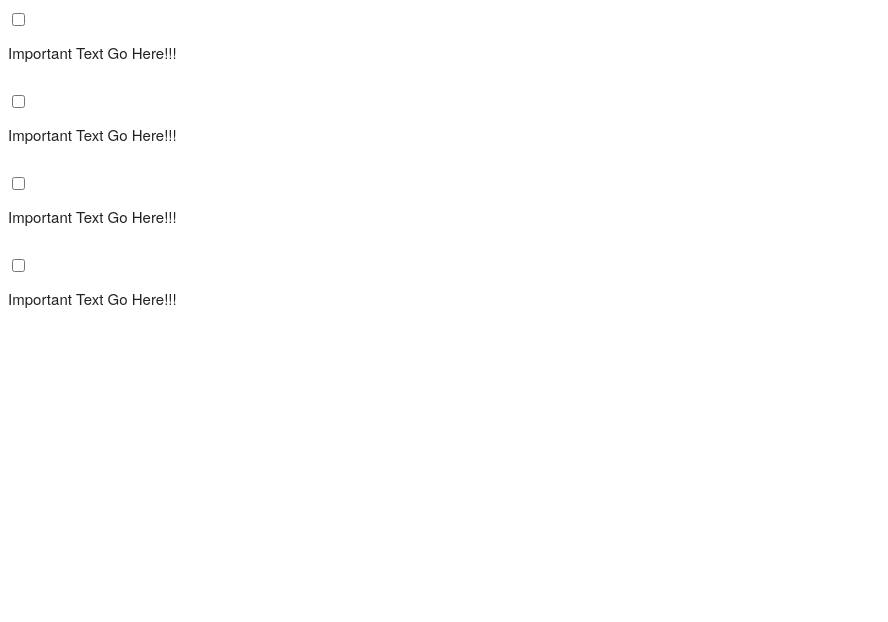
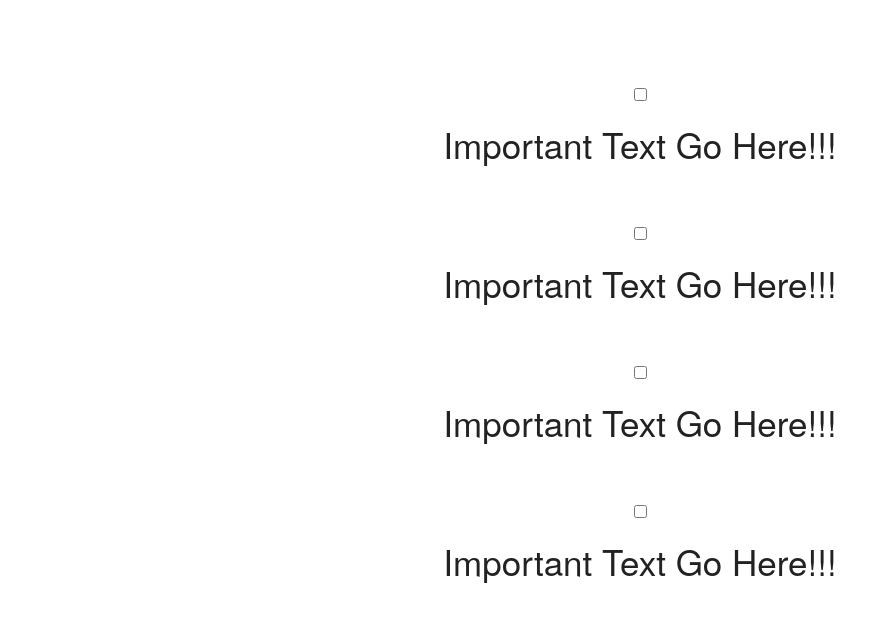
Before and after one commit to vermad843/React-Concepts, a React (Create React App) app: page / in a window 1280 px wide. Shown: the top 622 px of the page, without its empty margins (0-888 px from the left). Built offline with nearby package versions, Linux system fonts and the light colour scheme.

Commit message:
TodoPhase -2

```diff
--- a/src/App.css
+++ b/src/App.css
@@ -1,3 +1,5 @@
-.todo-item {
+.list {
   text-align : center;
+  padding : 50px;
+  font-size: 35px;
 }
--- a/src/App.js
+++ b/src/App.js
@@ -1,23 +1,17 @@
-// Todo App- Phase 1
+// Todo App- Phase 2
 
 
 import React, { Component } from 'react';
-
+import TodoItem from './TodoItem';
+import './App.css';
 class App extends Component {
     render() {
         return (
-            <div>
-                <input type = "checkbox" />
-                <p> Important Text Go Here!!!</p>
-
-                <input type = "checkbox" />
-                <p> Important Text Go Here!!!</p>
-
-                <input type = "checkbox" />
-                <p> Important Text Go Here!!!</p>
-
-                <input type = "checkbox" />
-                <p> Important Text Go Here!!!</p>
+            <div className = "list">
+                <TodoItem/>
+                <TodoItem/>
+                <TodoItem/>
+                <TodoItem/>
             </div>
 
         );
--- /dev/null
+++ b/src/TodoItem.js
@@ -0,0 +1,15 @@
+import React, { Component } from 'react';
+
+
+class TodoItem extends Component {
+    render() {
+        return (
+           <div>
+            <input type = "checkbox" />
+            <p> Important Text Go Here!!!</p>
+          </div>
+        );
+    }
+}
+
+export default TodoItem;
```
Also changed, not shown: 1 other file (tests, documents, lock files or other folders).
